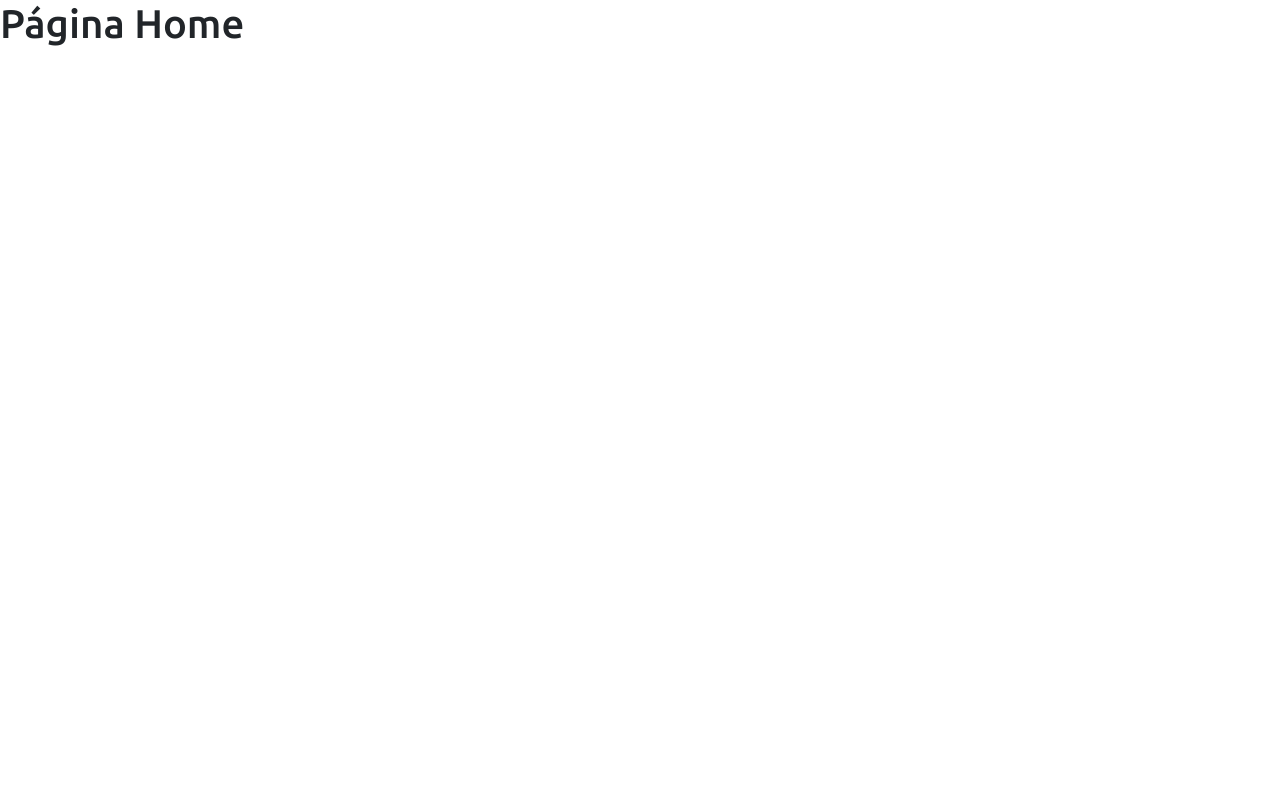
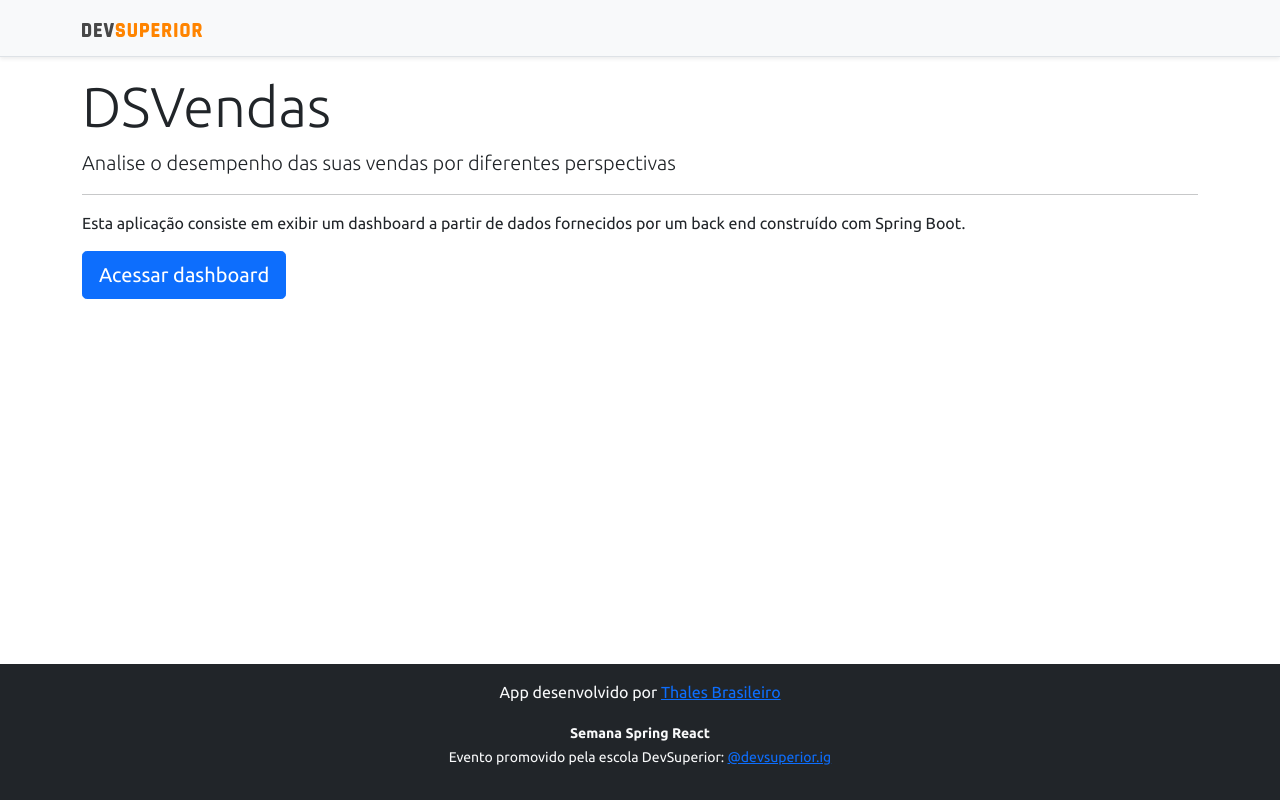
Before and after one commit to thalesxbrasileiro/projeto-sds4, a React (Create React App) app in the folder frontend/: page / in a window 1280 px wide. Built offline with nearby package versions, Linux system fonts and the light colour scheme.

Commit message:
Home, navigation

```diff
--- a/frontend/src/components/Footer/index.tsx
+++ b/frontend/src/components/Footer/index.tsx
@@ -2,7 +2,7 @@
     return (
         <footer className="footer mt-auto py-3 bg-dark">
             <div className="container">
-                <p className="text-light">App desenvolvido por <a href="https://github.com/thalesxbrasileiro" target="_blank" rel="noreferrer">Thales Brasileiro</a></p>
+                <p className="text-light">App desenvolvido por <a href="https://github.com/thalesxbrasileiro" target="_blank" rel="noreferrer" >Thales Brasileiro</a></p>
                 <p className="text-light"><small><strong>Semana Spring React</strong><br />
                     Evento promovido pela escola DevSuperior: <a href="https://instagram.com/devsuperior.ig" target="_blank" rel="noreferrer">@devsuperior.ig</a></small></p>
             </div>
--- a/frontend/src/components/NavBar/index.tsx
+++ b/frontend/src/components/NavBar/index.tsx
@@ -1,11 +1,14 @@
 import ImgDsDark from 'assets/img/ds-dark.svg';
+import { Link } from 'react-router-dom';
 
 function NavBar() {
     return (
         <div className="d-flex flex-column flex-md-row align-items-center p-3 px-md-4 mb-3 bg-light border-bottom shadow-sm">
             <div className="container">
                 <nav className="my-2 my-md-0 mr-md-3">
-                    <img src={ImgDsDark} alt="DevSuperior" width="120" />
+                    <Link to="/">
+                        <img src={ImgDsDark} alt="DevSuperior" width="120" />
+                    </Link>
                 </nav>
             </div>
         </div>
--- a/frontend/src/pages/Home/index.tsx
+++ b/frontend/src/pages/Home/index.tsx
@@ -1,8 +1,24 @@
+import Footer from "components/Footer";
+import NavBar from "components/NavBar";
+import { Link } from "react-router-dom";
+
 function Home() {
     return (
-        <div>
-            <h1>Página Home</h1>
-        </div>
+        <>
+            <NavBar />
+            <div className="container">
+                <div className="jumbotron">
+                    <h1 className="display-4">DSVendas</h1>
+                    <p className="lead">Analise o desempenho das suas vendas por diferentes perspectivas</p>
+                    <hr />
+                    <p>Esta aplicação consiste em exibir um dashboard a partir de dados fornecidos por um back end construído com Spring Boot.</p>
+                    <Link className="btn btn-primary btn-lg" to="/dashboard">
+                        Acessar dashboard
+                    </Link>
+                </div>
+            </div>
+            <Footer />
+        </>
     );
 }
 
```
